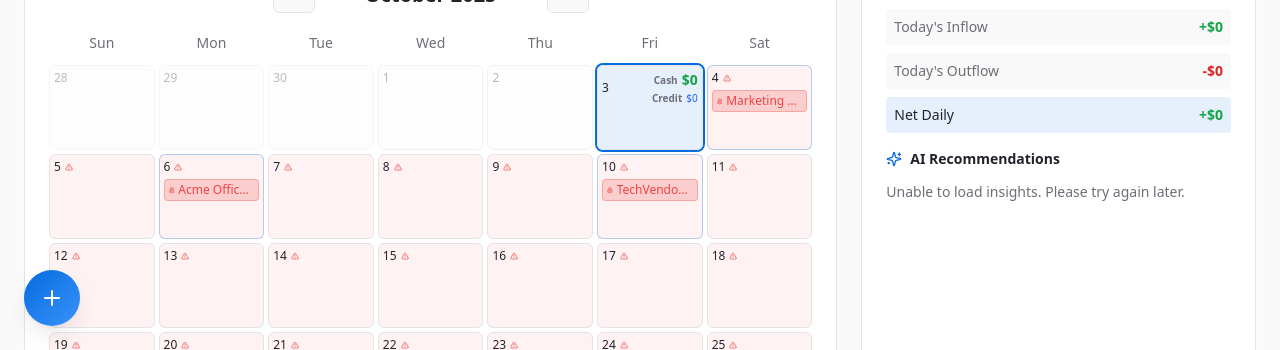
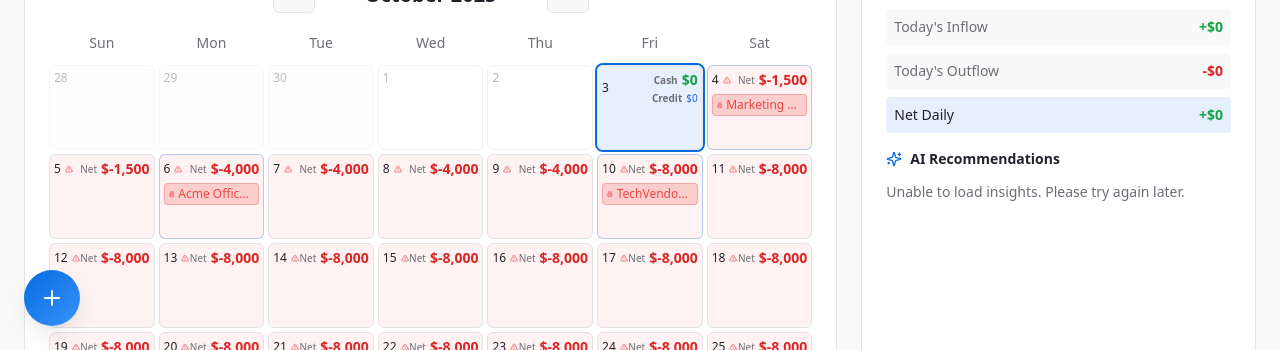
Before and after one commit to lehan0328/sellerflow-projections, a React (Vite) app: page /demo in a window 1280 px wide. Shown: the part 450-800 px from the top of the page. Built offline with nearby package versions, Linux system fonts and the light colour scheme; no server answers; the database is empty.

Commit message:
Refactor cash flow calendar

```diff
--- a/src/components/cash-flow/cash-flow-calendar.tsx
+++ b/src/components/cash-flow/cash-flow-calendar.tsx
@@ -182,6 +182,46 @@ export const CashFlowCalendar = ({
         return paymentDate < today;
       })
       .reduce((sum, vendor) => sum + vendor.nextPaymentAmount, 0);
+  };
+
+  // Calculate Net Amount for future dates (projected balance)
+  const getNetAmountForFutureDate = (date: Date) => {
+    const checkDate = startOfDay(new Date(date));
+    const today = startOfDay(new Date());
+
+    // Only calculate for future dates
+    if (checkDate <= today) return null;
+
+    // Start with current bank balance
+    let netAmount = bankAccountBalance;
+
+    // Add all scheduled income from today through target date
+    incomeItems.forEach(income => {
+      if (income.status === 'received') return;
+      const incomeDate = startOfDay(new Date(income.paymentDate));
+      if (incomeDate > today && incomeDate <= checkDate) {
+        netAmount += income.amount;
+      }
+    });
+
+    // Subtract all scheduled vendor payments from today through target date
+    vendors.forEach(vendor => {
+      if (vendor.status === 'paid' || vendor.totalOwed <= 0) return;
+      const paymentDate = startOfDay(new Date(vendor.nextPaymentDate));
+      if (paymentDate > today && paymentDate <= checkDate) {
+        netAmount -= vendor.nextPaymentAmount;
+      }
+    });
+
+    // Add all events (income/expenses) from today through target date
+    events.forEach(event => {
+      const eventDate = startOfDay(new Date(event.date));
+      if (eventDate > today && eventDate <= checkDate) {
+        netAmount += (event.type === 'inflow' ? event.amount : -event.amount);
+      }
+    });
+
+    return netAmount;
   };
 
   const getTotalCashForDay = (date: Date) => {
@@ -413,6 +453,7 @@ export const CashFlowCalendar = ({
                 const pendingIncome = getPendingIncomeForToday(day);
                 const overdueIncome = getOverdueIncomeForToday(day);
                 const overdueVendors = getOverdueVendorsForToday(day);
+                const netAmount = getNetAmountForFutureDate(day);
                 const hasEvents = dayEvents.length > 0;
                 const today = new Date();
                 today.setHours(0, 0, 0, 0);
@@ -502,6 +543,17 @@ export const CashFlowCalendar = ({
                             <span className="text-[10px] text-muted-foreground">Credit</span>
                             <span className="text-[10px] text-blue-600 font-medium">
                               ${totalAvailableCredit.toLocaleString()}
+                            </span>
+                          </div>
+                        </div>
+                      )}
+                      {/* Net Amount for future dates */}
+                      {hasAnyData && netAmount !== null && !isToday(day) && !isPast && (
+                        <div className="text-right">
+                          <div className="flex items-center justify-end gap-1">
+                            <span className="text-[10px] text-muted-foreground">Net</span>
+                            <span className={`text-sm font-bold ${netAmount < 0 ? 'text-red-600' : 'text-blue-600'}`}>
+                              ${netAmount.toLocaleString()}
                             </span>
                           </div>
                         </div>
```
